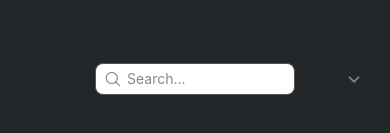
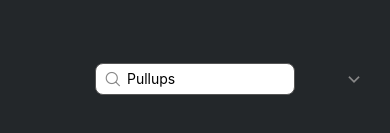
Before and after one commit to Noah4ever/react-native-thiering, a React Native app: screen / in a window 390 px wide. Shown: the part 367-500 px from the top of the page. Built offline with nearby package versions, Linux system fonts and the light colour scheme.

Commit message:
[refactor, fix] refactor styles and fix bug

```diff
--- a/App.js
+++ b/App.js
@@ -1,4 +1,4 @@
-import React from "react";
+import React, { useState } from "react";
 import { StatusBar } from "expo-status-bar";
 import { View } from "react-native";
 
@@ -7,14 +7,26 @@ import Dropdown from "./src/components/dropdown/Dropdown";
 export default function App() {
   const list = [
     {
-      label: "test",
-      value: "test",
+      label: "Leg raises",
+      value: "leg raises",
     },
     {
-      label: "test2",
-      value: "test2",
+      label: "Pullups",
+      value: "pullups",
+    },
+    {
+      label: "Pushups",
+      value: "pushups",
     },
   ];
+
+  const [selected, setSelected] = useState("pullups");
+
+  function updateSelected(item) {
+    console.log("updateSelected: ", item);
+    setSelected(item);
+  }
+
   return (
     <View
       style={{
@@ -24,7 +36,7 @@ export default function App() {
         height: 891,
       }}>
       <StatusBar style="dark" />
-      <Dropdown list={list} />
+      <Dropdown list={list} defaultValue={selected} onChange={updateSelected} />
     </View>
   );
 }
--- a/package.json
+++ b/package.json
@@ -22,6 +22,7 @@
     "@types/jest": "^29.2.5",
     "@types/react": "^18.0.26",
     "@types/react-native": "^0.70.8",
+    "@types/react-native-vector-icons": "^6.4.13",
     "@types/react-test-renderer": "^18.0.0",
     "typescript": "^4.9.4"
   },
--- a/src/components/dropdown/Dropdown.tsx
+++ b/src/components/dropdown/Dropdown.tsx
@@ -1,4 +1,4 @@
-import React, { useRef, useState } from "react";
+import React, { useRef, useState, useEffect } from "react";
 import {
   View,
   Text,
@@ -7,6 +7,8 @@ import {
   TouchableHighlight,
   TouchableWithoutFeedback,
   TouchableWithoutFeedbackBase,
+  FlatList,
+  StyleSheet,
 } from "react-native";
 import Icon from "react-native-vector-icons/Ionicons";
 
@@ -33,7 +35,7 @@ export default function Dropdown({
   placeholder = "Search...",
   placeholderTextColor = "#888",
   iconLeft = <Icon name="search-outline" size={18} color={"#888"} />,
-  iconRightClose = <Icon name="close-outline" size={18} color={"#888"} />,
+  iconRightClose = <Icon name="chevron-up" size={18} color={"#888"} />,
   iconRight = <Icon name="chevron-down" size={18} color={"#888"} />,
 }: {
   list: DropdownItem[];
@@ -54,18 +56,22 @@ export default function Dropdown({
   function toggleDropdown() {
     setDropdowVisible(!dropdownVisible);
   }
-  const [selected, setSelected] = useState(defaultValue);
+  const selected = useRef<DropdownItem>({
+    label: list.find((i) => i.value === defaultValue)?.label ?? "", // find label with defaultValue in list
+    value: defaultValue ?? "",
+  });
   const textInput = useRef<TextInput>(null);
   const [displayList, setDisplayList] = useState(list);
 
   // Default behavior when use clicks on item in dropdown
   function selectItemDefault(item: DropdownItem) {
+    if (onChange) {
+      onChange(item);
+    }
     // set selected state to new selected value
-    setSelected(item.value);
-
+    selected.current = item;
     // Set text of searchbar to selected value
-    textInput.current?.setNativeProps({ text: item.value });
-
+    textInput.current?.setNativeProps({ text: item.label });
     // Toggle dropdown
     toggleDropdown();
   }
@@ -75,20 +81,17 @@ export default function Dropdown({
     if (onChangeText) {
       onChangeText(text);
     }
-
     // If dropdown is not visible:
     if (!dropdownVisible) {
       // open dropdown
       setDropdowVisible(true);
     }
-
     // If searchbar text is empty:
     if (text === "") {
       // show full list
       setDisplayList(list);
       return;
     }
-
     // Filter display list on searchbar text input
     setDisplayList(() => {
       // filter on whole list
@@ -99,6 +102,7 @@ export default function Dropdown({
       });
     });
   }
+
   return (
     <View>
       <View
@@ -109,23 +113,9 @@ export default function Dropdown({
           containerStyle,
         ]}>
         <TouchableOpacity
+          activeOpacity={0.8}
           onPress={toggleDropdown}
-          style={[
-            {
-              borderWidth: 1,
-              borderColor: "#555",
-              borderRadius: 8,
-              backgroundColor: "white",
-              display: "flex",
-              flexDirection: "row",
-              justifyContent: "space-between",
-              alignItems: "center",
-              paddingVertical: 5,
-              paddingHorizontal: 8,
-              elevation: 4,
-            },
-            searchBarStyle,
-          ]}>
+          style={[styles.searchBarContainerDefault, searchBarStyle]}>
           <View
             style={{
               display: "flex",
@@ -142,13 +132,8 @@ export default function Dropdown({
               {iconLeft}
               <TextInput
                 ref={textInput}
-                defaultValue={defaultValue}
-                style={[
-                  {
-                    marginLeft: 5,
-                  },
-                  textInputStyle,
-                ]}
+                defaultValue={selected.current.label ?? ""}
+                style={[styles.searchBarInputDefault, textInputStyle]}
                 cursorColor={"#555"}
                 placeholder={placeholder}
                 placeholderTextColor={placeholderTextColor}
@@ -158,7 +143,8 @@ export default function Dropdown({
             <TouchableOpacity
               onPress={() => {
                 textInput.current?.blur();
-                textInput.current?.setNativeProps({ text: selected });
+                // textInput.current?.setNativeProps({ text: selected });
+                setDisplayList(list);
                 toggleDropdown();
               }}>
               {dropdownVisible ? iconRightClose : iconRight}
@@ -168,43 +154,33 @@ export default function Dropdown({
       </View>
       <View style={{ position: "relative" }}>
         {dropdownVisible ? (
-          <View
-            style={{
-              borderWidth: 1,
-              borderColor: "#555",
-              borderRadius: 8,
-              backgroundColor: "white",
-              position: "absolute",
-              width: "100%",
-              marginTop: 3,
-              paddingVertical: 5,
-              paddingHorizontal: 8,
-              elevation: 4,
-            }}>
+          <View style={[styles.dropdownContainerDefault]}>
             {displayList.length > 0 ? (
-              displayList.map((item) => {
-                return (
-                  <TouchableOpacity
+              <FlatList
+                data={displayList}
+                renderItem={({ item }) => (
+                  <TouchableHighlight
+                    underlayColor={"#e1e1e1"}
                     key={item.value}
-                    style={{
-                      paddingHorizontal: 10,
-                      paddingVertical: 5,
-                    }}
+                    style={[
+                      styles.dropdownItemDefault,
+                      {
+                        backgroundColor:
+                          item.value === selected.current.value
+                            ? "#e1e1e1"
+                            : "white",
+                      },
+                    ]}
                     onPress={() => {
                       selectItemDefault(item);
                     }}>
                     <Text>{item.label}</Text>
-                  </TouchableOpacity>
-                );
-              })
+                  </TouchableHighlight>
+                )}
+                keyExtractor={(item) => item.value}
+              />
             ) : (
-              <Text
-                style={{
-                  paddingHorizontal: 10,
-                  paddingVertical: 5,
-                }}>
-                Nothing found
-              </Text>
+              <Text style={[styles.dropdownItemDefault]}>Nothing found</Text>
             )}
           </View>
         ) : (
@@ -214,3 +190,38 @@ export default function Dropdown({
     </View>
   );
 }
+
+const styles = StyleSheet.create({
+  searchBarContainerDefault: {
+    borderWidth: 1,
+    borderColor: "#555",
+    borderRadius: 8,
+    backgroundColor: "white",
+    display: "flex",
+    flexDirection: "row",
+    justifyContent: "space-between",
+    alignItems: "center",
+    paddingVertical: 5,
+    paddingHorizontal: 8,
+    elevation: 4,
+  },
+  searchBarInputDefault: {
+    marginLeft: 5,
+  },
+  dropdownContainerDefault: {
+    borderWidth: 1,
+    borderColor: "#555",
+    borderRadius: 8,
+    backgroundColor: "white",
+    position: "absolute",
+    width: "100%",
+    maxHeight: 200,
+    marginTop: 3,
+    paddingVertical: 5,
+    elevation: 4,
+  },
+  dropdownItemDefault: {
+    paddingHorizontal: 13,
+    paddingVertical: 5,
+  },
+});
```
Also changed, not shown: 2 other files (tests, documents, lock files or other folders).
